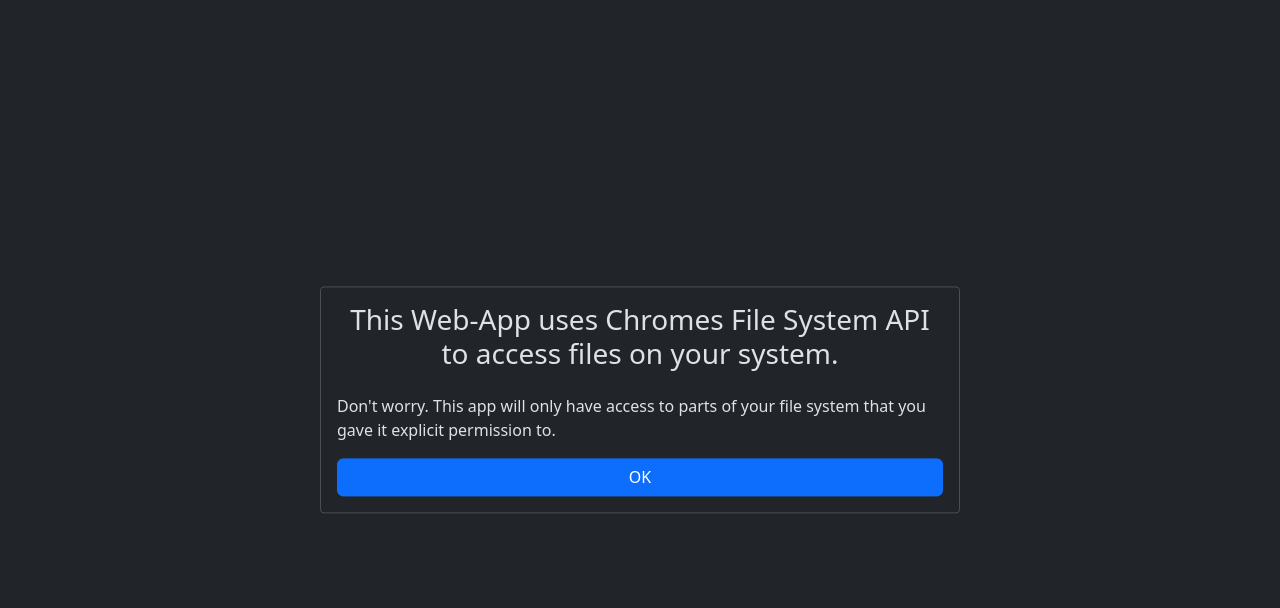
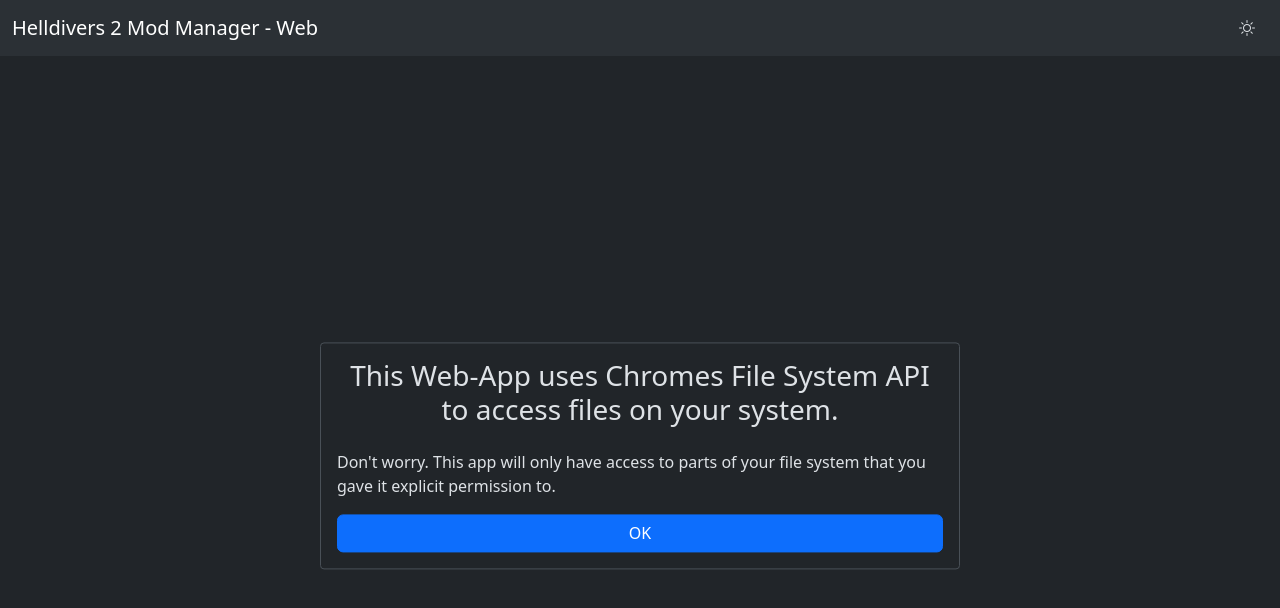
Before and after one commit to teutinsa/hd2mm-web, a React (Vite) app: page / in a window 1280 px wide. Shown: the top 608 px of the page. Built offline with nearby package versions, Linux system fonts and the light colour scheme.

Commit message:
Made NavBar component and started localization.

```diff
--- a/index.html
+++ b/index.html
@@ -1,12 +1,12 @@
 <!doctype html>
-<html lang="en">
+<html lang="en" data-bs-theme="dark">
   <head>
     <meta charset="UTF-8" />
     <link rel="icon" type="image/svg+xml" href="/vite.svg" />
     <meta name="viewport" content="width=device-width, initial-scale=1.0" />
     <title>Helldivers 2 Mod Manager - Web</title>
   </head>
-  <body data-bs-theme="dark">
+  <body>
     <div id="root"></div>
     <script type="module" src="/src/main.tsx"></script>
   </body>
--- a/package.json
+++ b/package.json
@@ -33,7 +33,7 @@
     "globals": "15.15.0",
     "typescript": "~5.7.2",
     "typescript-eslint": "^8.22.0",
-    "vite": "^6.1.0"
+    "vite": "^6.2.1"
   },
   "homepage": "https://teutinsa.github.io/hd2mm-web"
 }
--- a/src/App.tsx
+++ b/src/App.tsx
@@ -1,9 +1,13 @@
 import { useState } from "react";
 import DemoFileUI from "./DemoFileUI";
+import { useTranslation } from "react-i18next";
+import NavBar from "./NavBar";
 
 export default function App() {
+  const { t } = useTranslation();
+
   //----- State -----
-  const [acknowledged, setAcknowledged] = useState(false);
+  const [ acknowledged, setAcknowledged ] = useState(false);
 
   //----- Events -----
   function onOkClick() {
@@ -16,9 +20,7 @@
     return (
       <div className="position-relative vw-100 vh-100">
         <div className="position-absolute top-50 start-50 translate-middle border rounded-1 mw-50 p-3 bg-body-tertiary shadow-lg">
-          <span className="text-center text-danger">
-            This browser does not support Chromes File System API.
-          </span>
+          <span className="text-center text-danger">{t("app.unsupportedError")}</span>
         </div>
       </div>
     );
@@ -28,17 +30,16 @@
     return <DemoFileUI />;
   } else {
     return (
-      <div className="position-relative vw-100 vh-100">
-        <div className="vstack gap-3 position-absolute top-50 start-50 translate-middle border rounded-1 mw-50 p-3">
-          <h3 className="text-center">
-            This Web-App uses Chromes File System API to access files on your system.
-          </h3>
-          <span>
-            Don't worry. This app will only have access to parts of your file system that you gave it explicit permission to.
-          </span>
-          <button className="btn btn-primary" onClick={onOkClick}>{"OK"}</button>
+      <>
+        <NavBar />
+        <div className="position-relative vw-100 vh-100">
+          <div className="vstack gap-3 position-absolute top-50 start-50 translate-middle border rounded-1 mw-50 p-3">
+            <h3 className="text-center">{t("app.disclaimer.title")}</h3>
+            <span>{t("app.disclaimer.content")}</span>
+            <button className="btn btn-primary" onClick={onOkClick}>{t("app.disclaimer.button")}</button>
+          </div>
         </div>
-      </div>
+      </>
     );
   }
 }
--- a/src/DemoFileUI.tsx
+++ b/src/DemoFileUI.tsx
@@ -1,5 +1,6 @@
 import { useState } from "react";
 import DirectoryView from "./DirectoryView";
+import NavBar, { NavItem } from "./NavBar";
 
 export default function DemoFileUI() {
   //----- State -----
@@ -19,20 +20,11 @@
   //----- View -----
   return (
     <>
-      <nav className="navbar navbar-expand-lg bg-body-tertiary">
-        <div className="container-fluid">
-          <span className="navbar-brand">
-            Helldivers 2 Mod Manager - Web
-          </span>
-          <ul className="navbar-nav me-auto mb-2 mb-lg-0">
-            <li className="nav-item">
-              <button className="btn btn-dark" onClick={onBrowse}>
-                Browse Test
-              </button>
-            </li>
-          </ul>
-        </div>
-      </nav>
+      <NavBar>
+        <NavItem>
+          <button className="btn btn-dark" onClick={onBrowse}>Browse Test</button>
+        </NavItem>
+      </NavBar>
       {folder != null && <DirectoryView directory={folder} />}
     </>
   );
--- /dev/null
+++ b/src/NavBar.tsx
@@ -0,0 +1,56 @@
+import { ReactNode, useState } from "react";
+import { useTranslation } from "react-i18next";
+
+type NavItemProps = {
+  children?: ReactNode
+}
+
+export function NavItem(props: NavItemProps) {
+  return (
+    <li className="nav-item">
+      {props.children}
+    </li>
+  );
+}
+
+type NavBarProps = {
+  children?: ReactNode
+}
+
+export default function NavBar(props: NavBarProps) {
+  const { t } = useTranslation();
+
+  const [ darkmode, setDarkmode ] = useState(isDarkmode());
+
+  function toggleDarkmode() {
+    const value = isDarkmode();
+    if (value) {
+      document.documentElement.setAttribute("data-bs-theme", "light");
+    } else {
+      document.documentElement.setAttribute("data-bs-theme", "dark");
+    }
+    setDarkmode(!value);
+  }
+
+  return (
+    <nav className="navbar navbar-expand-lg bg-body-tertiary">
+      <div className="container-fluid">
+        <span className="navbar-brand">{t("app.title")}</span>
+        <ul className="navbar-nav me-auto mb-2 mb-lg-0">
+          {props.children}
+        </ul>
+        <button className="btn d-flex" onClick={toggleDarkmode}>
+          {darkmode ? (
+            <i className="bi bi-sun" />
+          ) : (
+            <i className="bi bi-moon" />
+          )}
+        </button>
+      </div>
+    </nav>
+  );
+}
+
+function isDarkmode(): boolean {
+  return document.documentElement.getAttribute("data-bs-theme") === "dark";
+}
--- a/src/i18n.ts
+++ b/src/i18n.ts
@@ -10,7 +10,7 @@
 	resources,
 	lng: 'en',
 	fallbackLng: 'en',
-	interpolation: { escapeValue: false }
+	interpolation: { escapeValue: true }
 });
 
 export default i18n;
--- a/src/locales/en.json
+++ b/src/locales/en.json
@@ -1,5 +1,11 @@
 {
 	"app": {
-		"title": "Helldivers 2 Mod Manager - Web"
+		"title": "Helldivers 2 Mod Manager - Web",
+		"unsupportedError": "This browser does not support Chromes File System API.",
+		"disclaimer": {
+			"title": "This Web-App uses Chromes File System API to access files on your system.",
+			"content": "Don't worry. This app will only have access to parts of your file system that you gave it explicit permission to.",
+			"button": "OK"
+		}
 	}
 }
```
Also changed, not shown: 1 other file (tests, documents, lock files or other folders).
